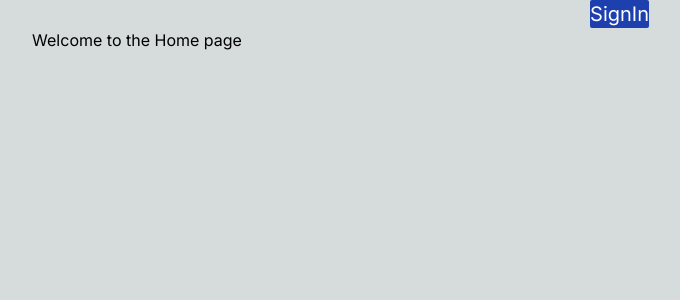
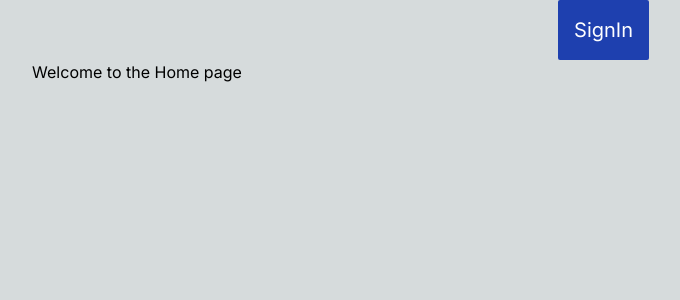
Before and after one commit to DebasishBarai/clipcraft, a Next.js app: page / in a window 1280 px wide. Shown: the top 300 px of the page, without its empty margins (503-1183 px from the left). Built offline with nearby package versions, Linux system fonts and the light colour scheme.

Commit message:
small changes

```diff
--- a/app/page.tsx
+++ b/app/page.tsx
@@ -1,8 +1,8 @@
 const Page = () => {
   return(
-    <main className='min-w-full min-h-screen flex flex-col'>
+    <main className='min-w-full min-h-screen'>
       <div className='flex flex-row justify-end items-end'>
-        <button className='bg-blue-800 rounded-sm text-xl text-white'>SignIn</button>
+        <button className='bg-blue-800 rounded-sm text-xl text-white p-4'>SignIn</button>
       </div>
       <div className='flex flex-col justify-center items-center'>
       <h1>Welcome to the Home page</h1>
```
